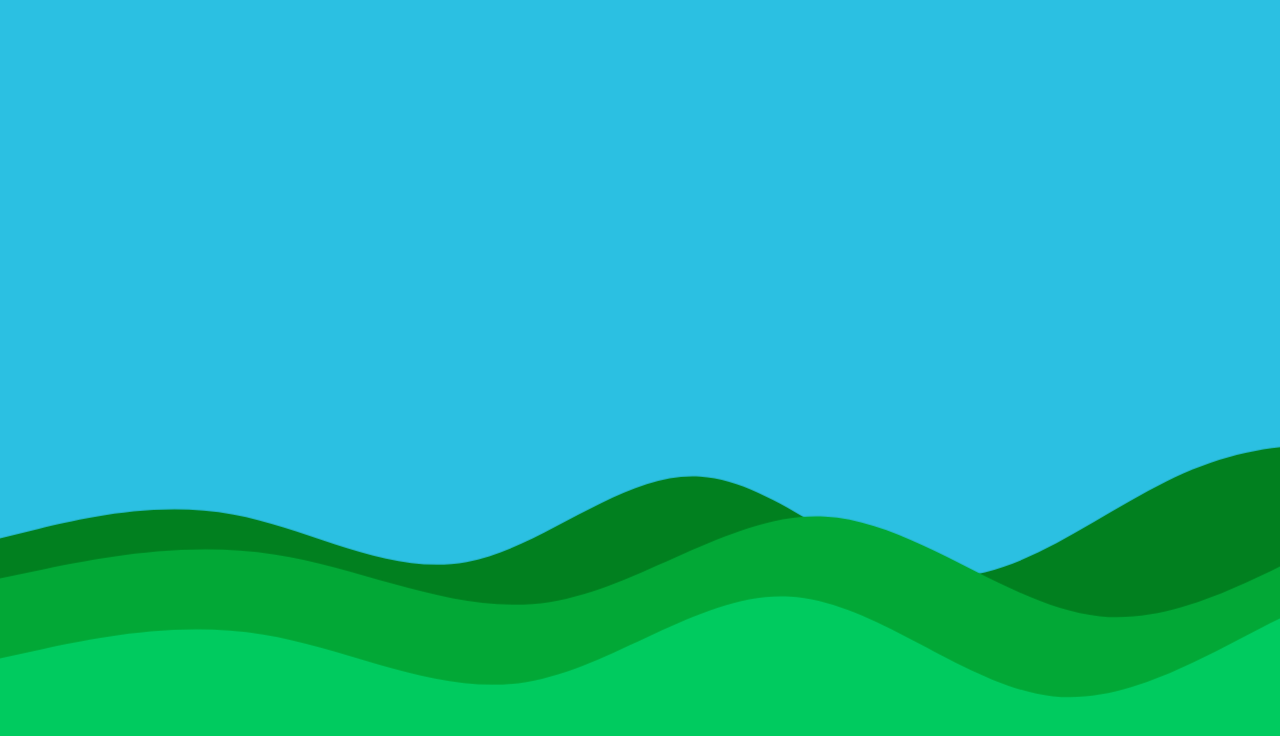
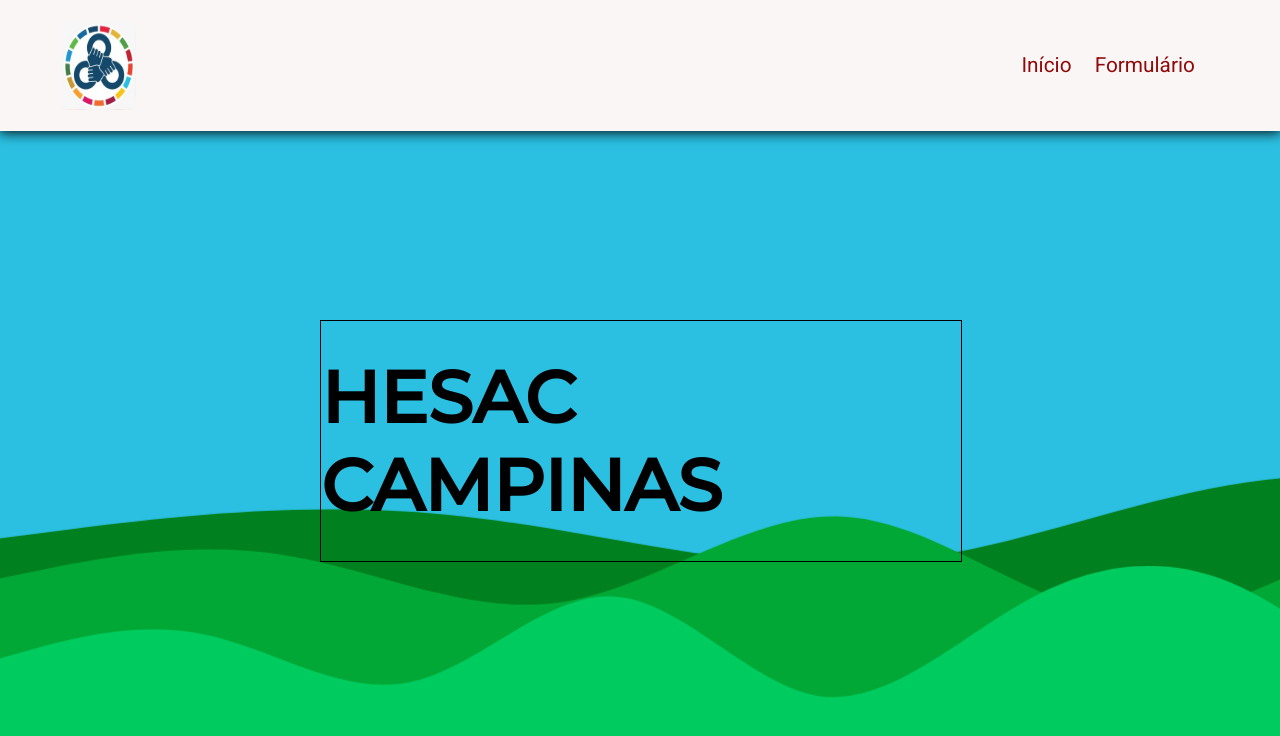
Before and after one commit to Veronica-Alfr/Data_Search_II_Conf_JDS, a Next.js app: page / in a window 1280 px wide. Shown: the top 736 px of the page. Built offline with nearby package versions, Linux system fonts and the light colour scheme.

Commit message:
style: created header and title in page Home

```diff
--- /dev/null
+++ b/src/components/Header/Header.tsx
@@ -0,0 +1,23 @@
+import HESACLogo from "../../assets/img/hesac_logo.jpeg";
+import Image from "next/image";
+import Link from "next/link";
+
+export default function Header() {
+  return (
+    <header>
+      <Image className="hesac-logo" src={HESACLogo} alt="HESAC Logo" />
+      <div className="menu">
+        <div className="div-link div-link-home">
+          <Link className="link" href="/">
+            Início
+          </Link>
+        </div>
+        <div className="div-link div-link-form">
+          <Link className="link" href="/form">
+            Formulário
+          </Link>
+        </div>
+      </div>
+    </header>
+  );
+}
--- a/src/pages/Home/Home.css
+++ b/src/pages/Home/Home.css
@@ -3,6 +3,87 @@
 
   background-color: rgb(43, 192, 226);
   height: 100vh;
+}
+
+header {
+  display: flex;
+  justify-content: space-between;
+  align-items: center;
+
+  background-color: rgb(251, 246, 246);
+
+  height: 10%;
+
+  padding: 2%;
+
+  box-shadow: 0em 0.1em 0.8em 0.05em;
+}
+
+.hesac-logo {
+  height: 110%;
+  width: 6%;
+  padding-left: 3%;
+}
+
+.menu {
+  display: flex;
+  justify-content: space-between;
+
+  align-items: center;
+
+  width: 16%;
+  padding-right: 4%;
+}
+
+a {
+  font-family: "Roboto";
+  font-size: 1.3em;
+
+  color: rgb(145, 11, 11);
+
+  text-decoration: none;
+
+  text-align: center;
+}
+
+.div-link {
+  height: 1.6em;
+
+  text-align: center;
+}
+
+.div-link-home {
+  width: 5em;
+}
+
+.div-link-form {
+  width: 8em;
+}
+
+.div-link:hover {
+  border-bottom: 0.1em solid rgb(145, 11, 11);
+}
+
+.title-home {
+  display: flex;
+  justify-content: center;
+  align-items: center;
+
+  border: 0.1em solid black;
+
+  width: 50%;
+  height: 30%;
+
+  position: absolute;
+  z-index: 1;
+  top: 40%;
+  left: 25%;
+}
+
+.h1-home {
+  /* font-family: "Roboto"; */
+  font-family: "Montserrat", sans-serif;
+  font-size: 4.5em;
 }
 
 .wave-3 {
--- a/src/pages/Home/HomeHESAC.tsx
+++ b/src/pages/Home/HomeHESAC.tsx
@@ -1,8 +1,14 @@
+import Header from "@/components/Header/Header";
 import "./Home.css";
 
 export default function HomeHESAC() {
   return (
-    <section className="home">
+    <section id="home" className="home">
+      <Header />
+      <div className="title-home">
+        <h1 className="h1-home">HESAC CAMPINAS</h1>
+      </div>
+      <div className="waves">
         <svg
           className="wave-3"
           xmlns="http://www.w3.org/2000/svg"
@@ -39,6 +45,7 @@
             d="M0,160L30,149.3C60,139,120,117,180,133.3C240,149,300,203,360,186.7C420,171,480,85,540,90.7C600,96,660,192,720,202.7C780,213,840,139,900,96C960,53,1020,43,1080,74.7C1140,107,1200,181,1260,202.7C1320,224,1380,192,1410,176L1440,160L1440,320L1410,320C1380,320,1320,320,1260,320C1200,320,1140,320,1080,320C1020,320,960,320,900,320C840,320,780,320,720,320C660,320,600,320,540,320C480,320,420,320,360,320C300,320,240,320,180,320C120,320,60,320,30,320L0,320Z"
           ></path>
         </svg>
+      </div>
     </section>
   );
 }
--- a/src/pages/_document.tsx
+++ b/src/pages/_document.tsx
@@ -5,7 +5,7 @@
     <Html lang="en">
       <Head />
       <link rel="shortcut icon" href="favicon.svg" />
-      <title>Pesquisa de Dados para Conf. JDS</title>
+      <title>HESAC</title>
       <link rel="preconnect" href="https://fonts.googleapis.com" />
       <link rel="preconnect" href="https://fonts.gstatic.com" />
       <link
--- a/src/pages/global.css
+++ b/src/pages/global.css
@@ -1,3 +1,5 @@
+@import url("https://fonts.googleapis.com/css2?family=Roboto&display=swap");
+@import url("https://fonts.googleapis.com/css2?family=Montserrat:wght@500&display=swap");
 * {
   padding: 0;
   margin: 0;
```
Also changed, not shown: src/assets/img/hesac_logo.jpeg (added), src/components/Header/Header.css (added), 1 other file (tests, documents, lock files or other folders). Lines whose indentation alone changed are shown as unchanged.
